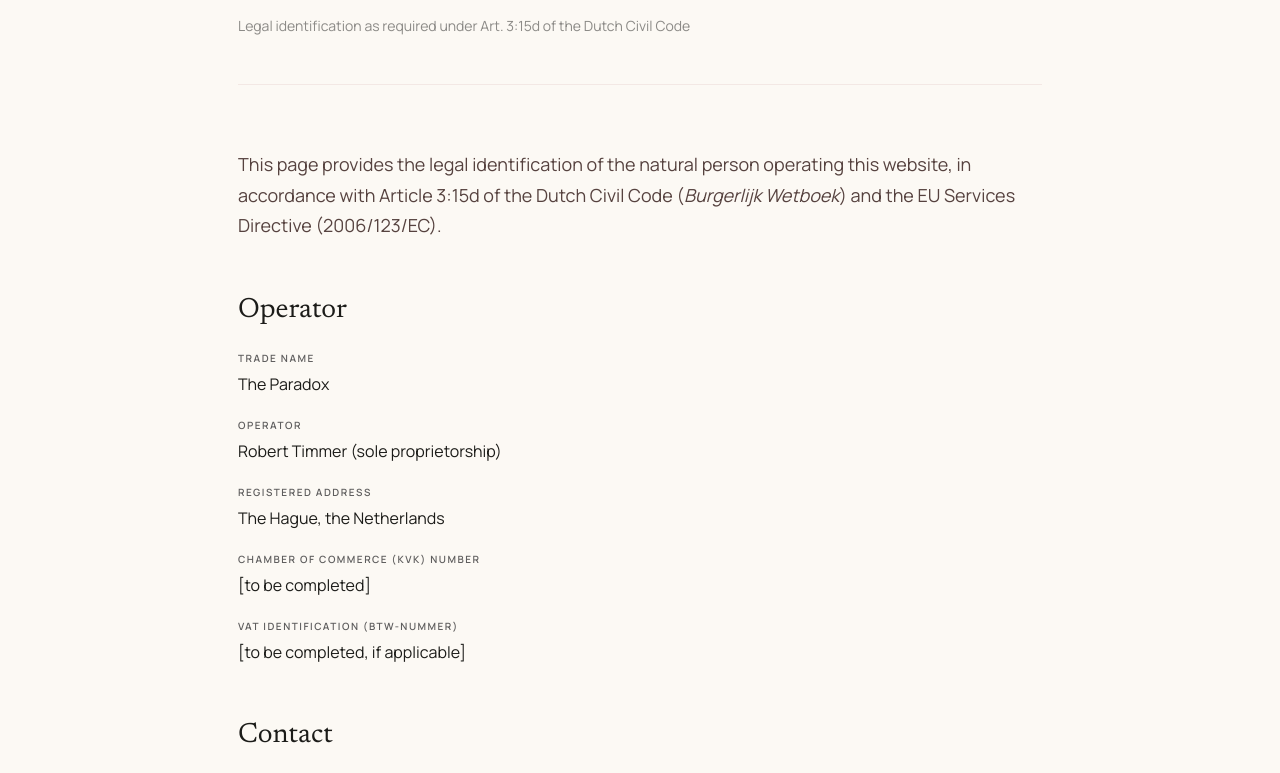
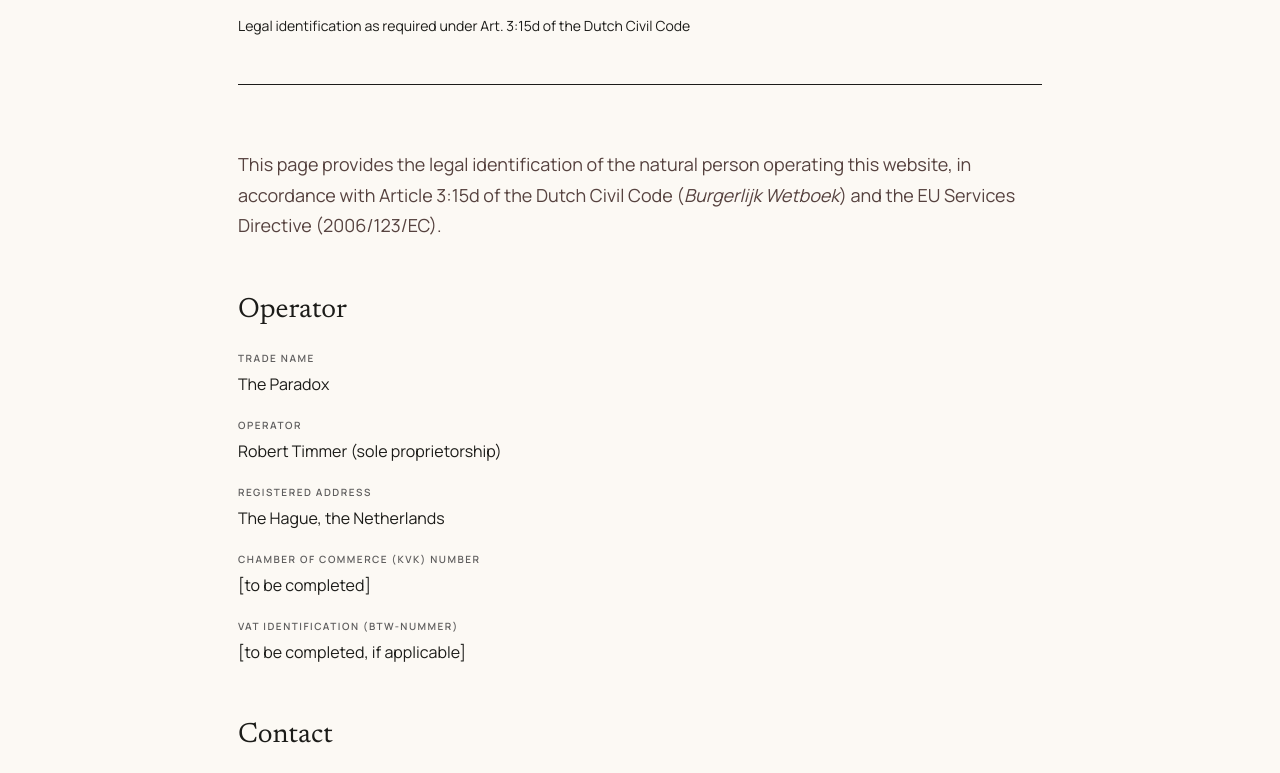
Before and after one commit to RWGMTimmer/The-paradox-website, a plain HTML site: page imprint.html in a window 1280 px wide. Shown: the part 250-1023 px from the top of the page. Drawn offline with nearby package versions, Linux system fonts and the light colour scheme.

Commit message:
Update imprint.html

```diff
--- a/imprint.html
+++ b/imprint.html
@@ -5,7 +5,7 @@
 <meta content="width=device-width, initial-scale=1.0" name="viewport"/>
 <title>Imprint | The Paradox</title>
 <meta name="description" content="Legal identification and contact details for The Paradox, as required under Art. 3:15d of the Dutch Civil Code."/>
-<script src="https://cdn.tailwindcss.com?plugins=forms,container-queries"></script>
+<script src="https://unpkg.com/@tailwindcss/browser@4"></script>
 <link href="https://fonts.googleapis.com/css2?family=Newsreader:ital,opsz,wght@0,6..72,200..800;1,6..72,200..800&amp;family=Manrope:wght@200..800&amp;display=swap" rel="stylesheet"/>
 <script id="tailwind-config">
   tailwind.config = {
```
